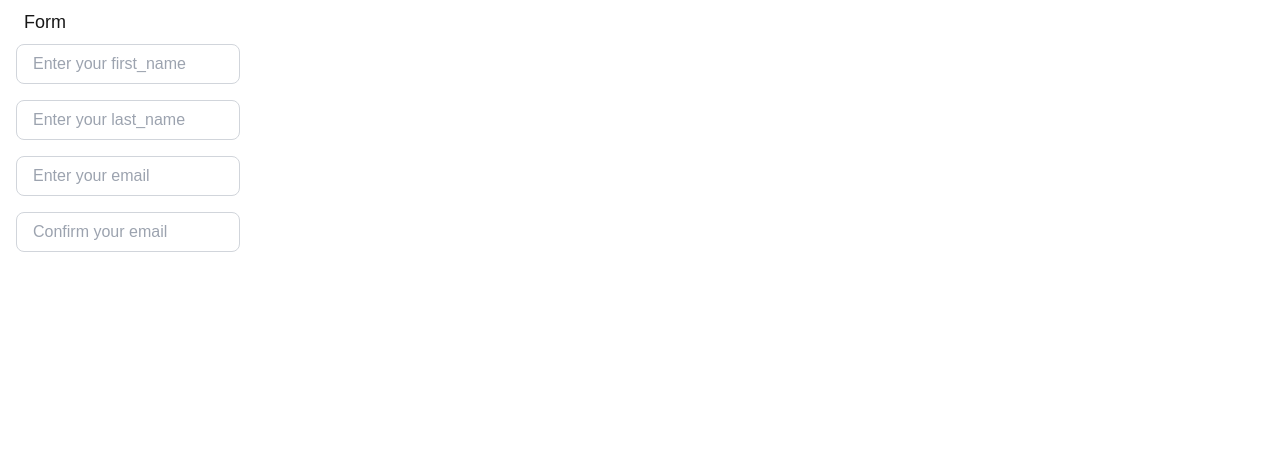
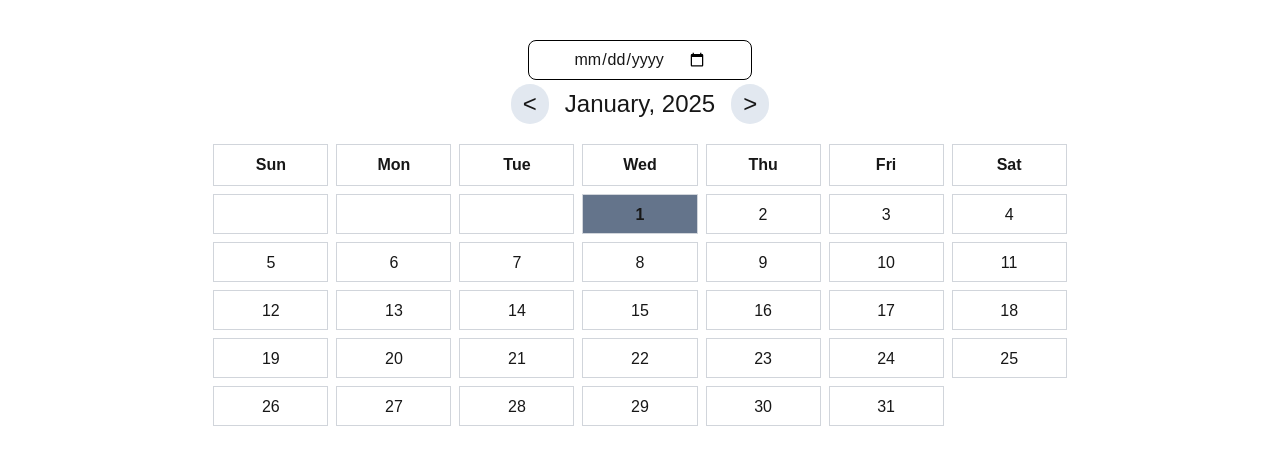
Before and after one commit to RafidAhmmed/My_project, a Next.js app: page /sample in a window 1280 px wide. Shown: the top 464 px of the page. Built offline with nearby package versions, Linux system fonts and the light colour scheme.

Commit message:
calender component using usestate hook

```diff
--- a/src/app/sample/component/input.jsx
+++ b/src/app/sample/component/input.jsx
@@ -1,13 +1,125 @@
-export function Input ({place_holder, onchange,value,type}) {
-    return(
-        <div className="p-2 pl-4">
-            <input className="h-10 w-56 p-1 px-4 rounded-lg border border-gray-300 focus:ring-2 focus:ring-black focus:outline-none focus:bg-slate-300 hover:cursor-pointer"
-            type={type}
-            placeholder={place_holder}
-            value={value}
-            onChange={onchange}
-            >
-            </input>
-        </div>
+"use client";
+
+import React, { useState } from "react";
+
+export function Input() {
+    const [currentDate, setCurrentDate] = useState(new Date(2025, 0, 1));
+
+    const [selectedDate, setSelectedDate] = useState(new Date(2025, 0, 1));
+
+    const daysInMonth = new Date(currentDate.getFullYear(), currentDate.getMonth() + 1, 0).getDate();
+
+    const startDayOffset = new Date(currentDate.getFullYear(), currentDate.getMonth(), 1).getDay();
+
+    const dayNames = ['Sun', 'Mon', 'Tue', 'Wed', 'Thu', 'Fri', 'Sat'];
+    const monthNames = ["January", "February", "March", "April", "May", "June", "July", "August", "September", "October", "November", "December"];
+
+    const monthName = monthNames[currentDate.getMonth()];
+    const year = currentDate.getFullYear();
+
+    const goToPreviousMonth = () => {
+        setCurrentDate(new Date(currentDate.getFullYear(), currentDate.getMonth() - 1, 1));
+    };
+
+    const goToNextMonth = () => {
+        setCurrentDate(new Date(currentDate.getFullYear(), currentDate.getMonth() + 1, 1));
+    };
+
+    const handleDateInput = (e) => {
+        const inputDate = new Date(e.target.value);
+        setCurrentDate(new Date(inputDate.getFullYear(), inputDate.getMonth(), 1));
+        setSelectedDate(inputDate);
+    };
+
+    const handleDateClick = (date) => {
+        setSelectedDate(date);
+    };
+
+    return (
+        <>
+            <div className="mt-10">
+                <input
+                    placeholder="Set a date"
+                    label="date"
+                    type="date"
+                    className="h-10 w-56 border border-black rounded-lg p-1 px-4 focus:ring-2 focus:ring-gray-300 focus:outline-none focus:bg-slate-200 hover:cursor-pointer flex flex-auto justify-center items-center mx-auto"
+                    onChange={handleDateInput}
+                />
+            </div>
+            <p className="flex flex-auto justify-center items-center mx-auto text-2xl space-x-4 p-1">
+                <button
+                    className="rounded-full px-3 py-1 bg-slate-200 hover:bg-slate-300"
+                    onClick={goToPreviousMonth}
+                >&lt;</button>
+                <span>{monthName}, {year}</span>
+                <button
+                    className="rounded-full px-3 py-1 bg-slate-200 hover:bg-slate-300"
+                    onClick={goToNextMonth}
+                >&gt;</button>
+            </p>
+            <div className="grid grid-cols-7 gap-2 mt-4 h-auto w-2/3 items-center justify-center mx-auto">
+                {dayNames.map((day, index) => (
+                    <div key={index} className="p-2 border border-gray-300 text-center font-bold">
+                        {day}
+                    </div>
+                ))}
+                {Array.from({ length: startDayOffset }).map((_, i) => (
+                    <div key={`empty-${i}`} className="p-2 border border-gray-300 text-center h-10">
+                        {}
+                    </div>
+                ))}
+                {Array.from({ length: daysInMonth }, (_, i) => {
+                    const date = new Date(currentDate.getFullYear(), currentDate.getMonth(), i + 1);
+                    const isSelected =
+                        date.getFullYear() === selectedDate.getFullYear() &&
+                        date.getMonth() === selectedDate.getMonth() &&
+                        date.getDate() === selectedDate.getDate();
+
+                    return (
+                        <div
+                            key={i}
+                            className={`p-2 border border-gray-300 text-center h-10 hover:cursor-pointer ${isSelected ? "bg-slate-500 font-bold" : ""}`}
+                            onClick={() => handleDateClick(date)}
+                        >
+                            <div>{i + 1}</div>
+                        </div>
+                    );
+                })}
+            </div>
+        </>
     );
 }
+
+
+
+
+
+
+
+
+
+
+
+
+
+
+
+
+
+
+
+
+
+// export function Input ({place_holder, onchange,value,type}) {
+//     return(
+//         <div className="p-2 pl-4">
+//             <input className="h-10 w-56 p-1 px-4 rounded-lg border border-gray-300 focus:ring-2 focus:ring-black focus:outline-none focus:bg-slate-300 hover:cursor-pointer"
+//             type={type}
+//             placeholder={place_holder}
+//             value={value}
+//             onChange={onchange}
+//             >
+//             </input>
+//         </div>
+//     );
+// }
--- a/src/app/sample/page.jsx
+++ b/src/app/sample/page.jsx
@@ -1,53 +1,77 @@
-"use client";
+// "use client";
 import {Input} from "./component/input";
-import React,{useState} from "react";
+// import React,{useState} from "react";
 
 export default function Page(){
-    const [inputfirstvalue, setFirstInputValue] = useState('');
-    const firsthandleInputchange = (event) => {
-        setFirstInputValue(event.target.value);
-    };
-
-    const [inputlastvalue, setLastInputValue] = useState('');
-    const lasthandleInputchange = (event) => {
-        setLastInputValue(event.target.value);
-    };
-
-    const [inputemailvalue, setInputEmailValue] = useState('');
-    const mailhandleInputchange = (event) => {
-        setInputEmailValue(event.target.value);
-    };
-
     return(
         <>
-        <p className="text-lg pt-2 pl-6">Form</p>
-        <Input
-        place_holder={"Enter your first_name"}
-        type={"text"}
-        value={inputfirstvalue}
-        onchange={firsthandleInputchange}
-        />
-        <Input
-        place_holder={"Enter your last_name"}
-        type={"text"}
-        value={inputlastvalue}
-        onchange={lasthandleInputchange}
-        />
-        <Input
-        place_holder={"Enter your email"}
-        type={"email"}
-        value={inputemailvalue}
-        onchange={mailhandleInputchange}
-        />
-        <Input
-        place_holder={"Confirm your email"}
-        type={"email"}
-        value={inputemailvalue}
-        onchange={mailhandleInputchange}
-        />
+        <Input/>
         </>
-    )
+    );
+
+
+    // const [isFocused, setFocused] = useState(false);
+
+    // const handleFocus = () => {
+    //     setFocused(true);
+    // };
+
+    // const handleBlur = () => {
+    //     setFocused(false);
+    // };
+
+
 }
+//
+//
+//
+//
+// export default function Page(){
+//     const [inputfirstvalue, setFirstInputValue] = useState('');
+//     const firsthandleInputchange = (event) => {
+//         setFirstInputValue(event.target.value);
+//     };
+
+//     const [inputlastvalue, setLastInputValue] = useState('');
+//     const lasthandleInputchange = (event) => {
+//         setLastInputValue(event.target.value);
+//     };
+
+//     const [inputemailvalue, setInputEmailValue] = useState('');
+//     const mailhandleInputchange = (event) => {
+//         setInputEmailValue(event.target.value);
+//     };
+
+//     return(
+//         <>
+//         <p className="text-lg pt-2 pl-6">Form</p>
+//         <Input
+//         place_holder={"Enter your first_name"}
+//         type={"text"}
+//         value={inputfirstvalue}
+//         onchange={firsthandleInputchange}
+//         />
+//         <Input
+//         place_holder={"Enter your last_name"}
+//         type={"text"}
+//         value={inputlastvalue}
+//         onchange={lasthandleInputchange}
+//         />
+//         <Input
+//         place_holder={"Enter your email"}
+//         type={"email"}
+//         value={inputemailvalue}
+//         onchange={mailhandleInputchange}
+//         />
+//         <Input
+//         place_holder={"Confirm your email"}
+//         type={"email"}
+//         value={inputemailvalue}
+//         onchange={mailhandleInputchange}
+//         />
+//         </>
+//     )
+// }
 
 
 
```
